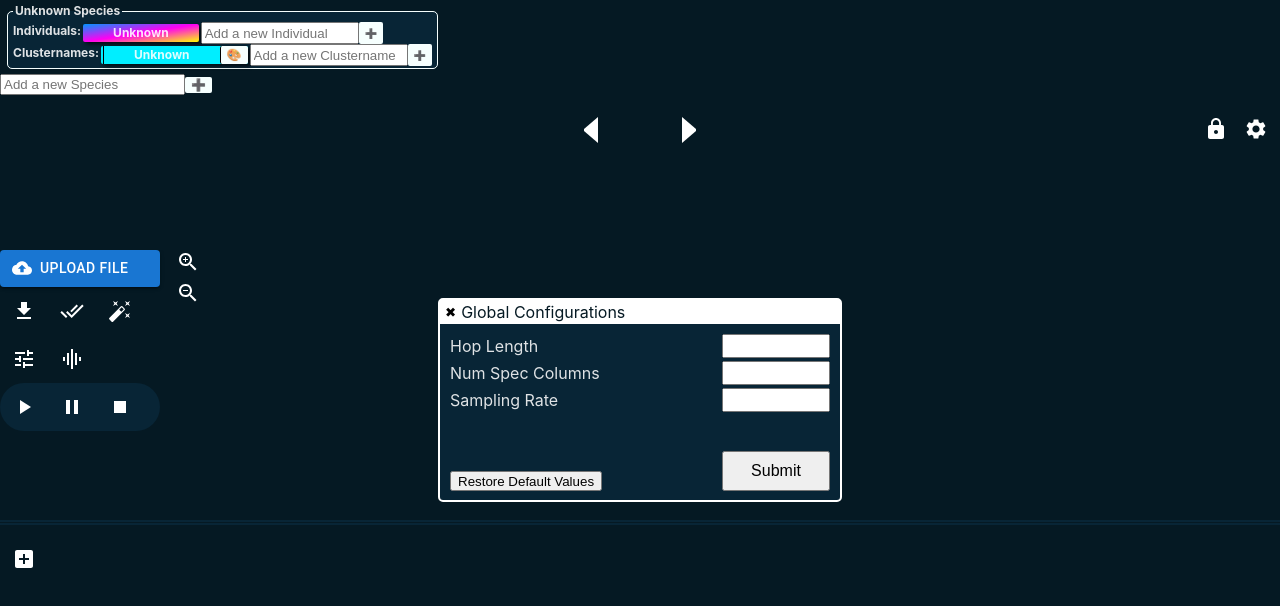
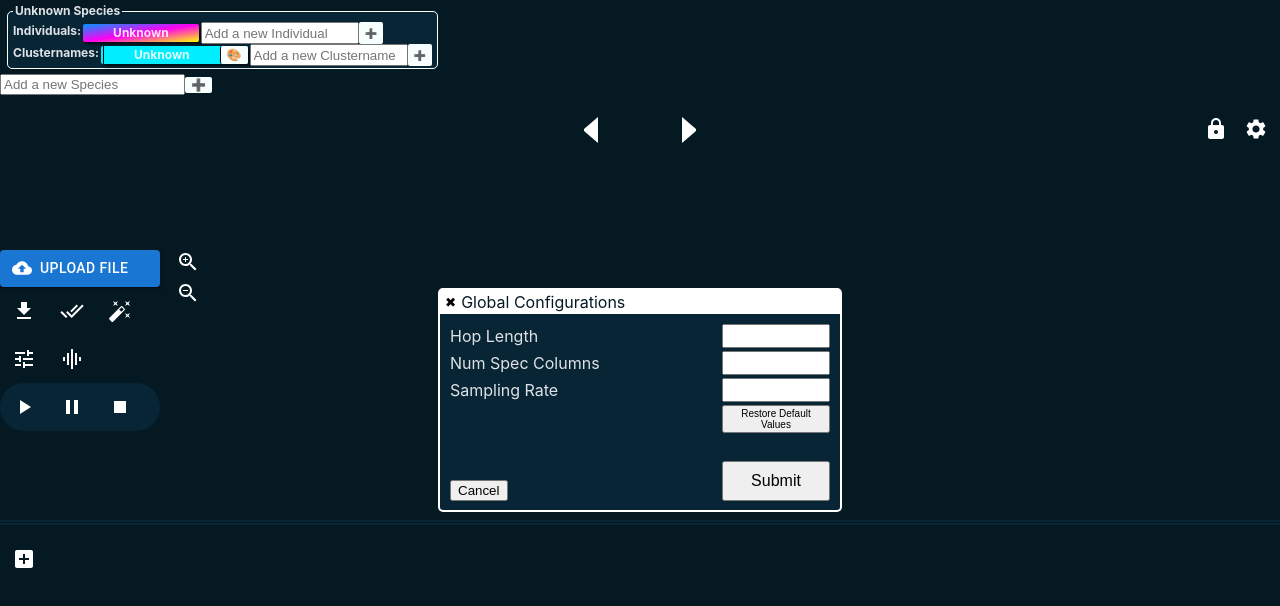
Before and after one commit to nccratliri-ml-wp/vocal-annotation-frontend, a React (Vite) app: page / in a window 1280 px wide. Both pictures are taken after a click on the button 1256 px from the left and 129 px from the top of the page. Shown: the top 606 px of the page. Built offline with nearby package versions, Linux system fonts and the light colour scheme; some icons are missing.

Commit message:
Added cancel buttons to all windows

```diff
--- a/src/GlobalConfig.jsx
+++ b/src/GlobalConfig.jsx
@@ -138,10 +138,16 @@ function GlobalConfig (
                             onPaste={(event) => event.preventDefault()}
                         />
                     </label>
+
+                    <div id='global-config-default-values-btn-container' >
+                        <div></div>
+                        <button id='global-config-default-values-btn' disabled={strictMode} onClick={restoreDefaultValues}>Restore Default Values</button>
+                    </div>
+
                 </div>
 
                 <div id='global-config-window-buttons-container'>
-                    <button id='global-config-default-values-btn' disabled={strictMode} onClick={restoreDefaultValues}>Restore Default Values</button>
+                    <button onClick={() => passShowGlobalConfigWindowToApp(false)}>Cancel</button>
                     <button id='global-config-submit-btn' disabled={strictMode} onClick={submitGlobalParameters}>Submit</button>
                 </div>
 
--- a/src/Parameters.jsx
+++ b/src/Parameters.jsx
@@ -173,7 +173,7 @@ function Parameters(
                 </div>
 
                 <div className={'local-config-window-label'}>
-                    <div></div>
+                    <button onClick={() => passShowLocalConfigWindowToScalableSpec(false)}>Cancel</button>
                     <button disabled={strictMode} onClick={handleSubmit}>Submit</button>
                 </div>
 
--- a/src/index.css
+++ b/src/index.css
@@ -266,7 +266,7 @@ html, body {
   transform: translate(-50%, -50%);
   z-index: 3;
   width: 400px;
-  height: 200px;
+  height: 220px;
   border: 2px solid #ffffff;
   border-radius: 5px;
   background: #082536;
@@ -277,7 +277,7 @@ html, body {
   flex-direction: column;
   justify-content: space-between;
   width: 380px;
-  height: 160px;
+  height: 180px;
   padding: 7px 10px;
 }
 
@@ -291,14 +291,20 @@ html, body {
   max-width: 100px;
 }
 
+#global-config-default-values-btn-container{
+  display: flex;
+  justify-content: space-between;
+}
+
+#global-config-default-values-btn{
+  max-width: 108px;
+  font-size: 10px;
+}
+
 #global-config-window-buttons-container{
   display: flex;
   justify-content: space-between;
   align-items: flex-end;
-}
-
-#global-config-default-values-btn{
-  max-height: 20px;
 }
 
 #global-config-submit-btn{
```
